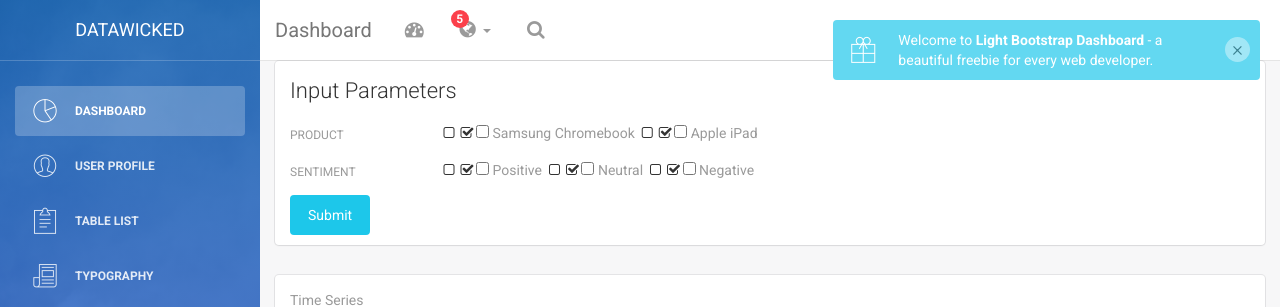
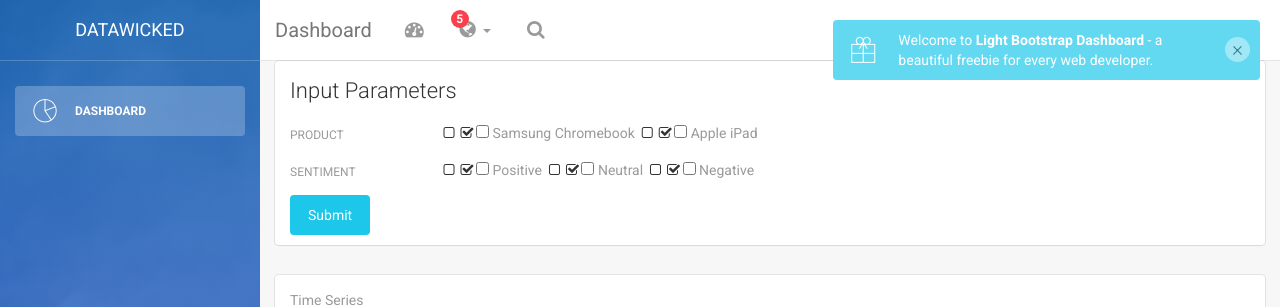
Before and after one commit to CDIPSDataScience2016/cdips-datawicked, a Flask app: page /product in a window 1280 px wide. Shown: the top 307 px of the page. Run offline with Flask 2, Linux system fonts and the light colour scheme; parts of the project's set-up code (start-up, migrations or seed data) failed here and were passed over; some libraries are stand-ins or nearby versions.

Commit message:
it works!!!

```diff
--- a/app/templates/dashboard.html
+++ b/app/templates/dashboard.html
@@ -55,48 +55,6 @@
                     <a href="/product">
                         <i class="pe-7s-graph"></i>
                         <p>Dashboard</p>
-                    </a>
-                </li>
-                <li>
-                    <a href="user.html">
-                        <i class="pe-7s-user"></i>
-                        <p>User Profile</p>
-                    </a>
-                </li>
-                <li>
-                    <a href="table.html">
-                        <i class="pe-7s-note2"></i>
-                        <p>Table List</p>
-                    </a>
-                </li>
-                <li>
-                    <a href="typography.html">
-                        <i class="pe-7s-news-paper"></i>
-                        <p>Typography</p>
-                    </a>
-                </li>
-                <li>
-                    <a href="icons.html">
-                        <i class="pe-7s-science"></i>
-                        <p>Icons</p>
-                    </a>
-                </li>
-                <li>
-                    <a href="maps.html">
-                        <i class="pe-7s-map-marker"></i>
-                        <p>Maps</p>
-                    </a>
-                </li>
-                <li>
-                    <a href="notifications.html">
-                        <i class="pe-7s-bell"></i>
-                        <p>Notifications</p>
-                    </a>
-                </li>
-				<li class="active-pro">
-                    <a href="upgrade.html">
-                        <i class="pe-7s-rocket"></i>
-                        <p>Upgrade to PRO</p>
                     </a>
                 </li>
             </ul>
@@ -460,7 +418,7 @@
 
     <!--   Core JS Files   -->
     <script src="/static/assets/js/jquery-1.10.2.js" type="text/javascript"></script>
-	<script src="assets/js/bootstrap.min.js" type="text/javascript"></script>
+	<script src="/static/assets/js/bootstrap.min.js" type="text/javascript"></script>
 
 	<!--  Checkbox, Radio & Switch Plugins -->
 	<script src="/static/assets/js/bootstrap-checkbox-radio-switch.js"></script>
@@ -470,9 +428,6 @@
 
     <!--  Notifications Plugin    -->
     <script src="/static/assets/js/bootstrap-notify.js"></script>
-
-    <!--  Google Maps Plugin    -->
-    <script type="text/javascript" src="https://maps.googleapis.com/maps/api/js?sensor=false"></script>
 
     <!-- Light Bootstrap Table Core javascript and methods for Demo purpose -->
 	<script src="/static/assets/js/light-bootstrap-dashboard.js"></script>
--- a/app/views.py
+++ b/app/views.py
@@ -7,8 +7,8 @@ import plotly.graph_objs as go
 import json
 #from IPython import embed
 
-plotly.tools.set_credentials_file(username='mike-a-yen', api_key='7ijqoy41kr')
-
+#plotly.tools.set_credentials_file(username='mike-a-yen', api_key='7ijqoy41kr')
+py.sign_in('naddata','6eos5rv0q4')
 
 def json_to_link(fi):
     fo = open(fi)
```
Also changed, not shown: 1 other file.
